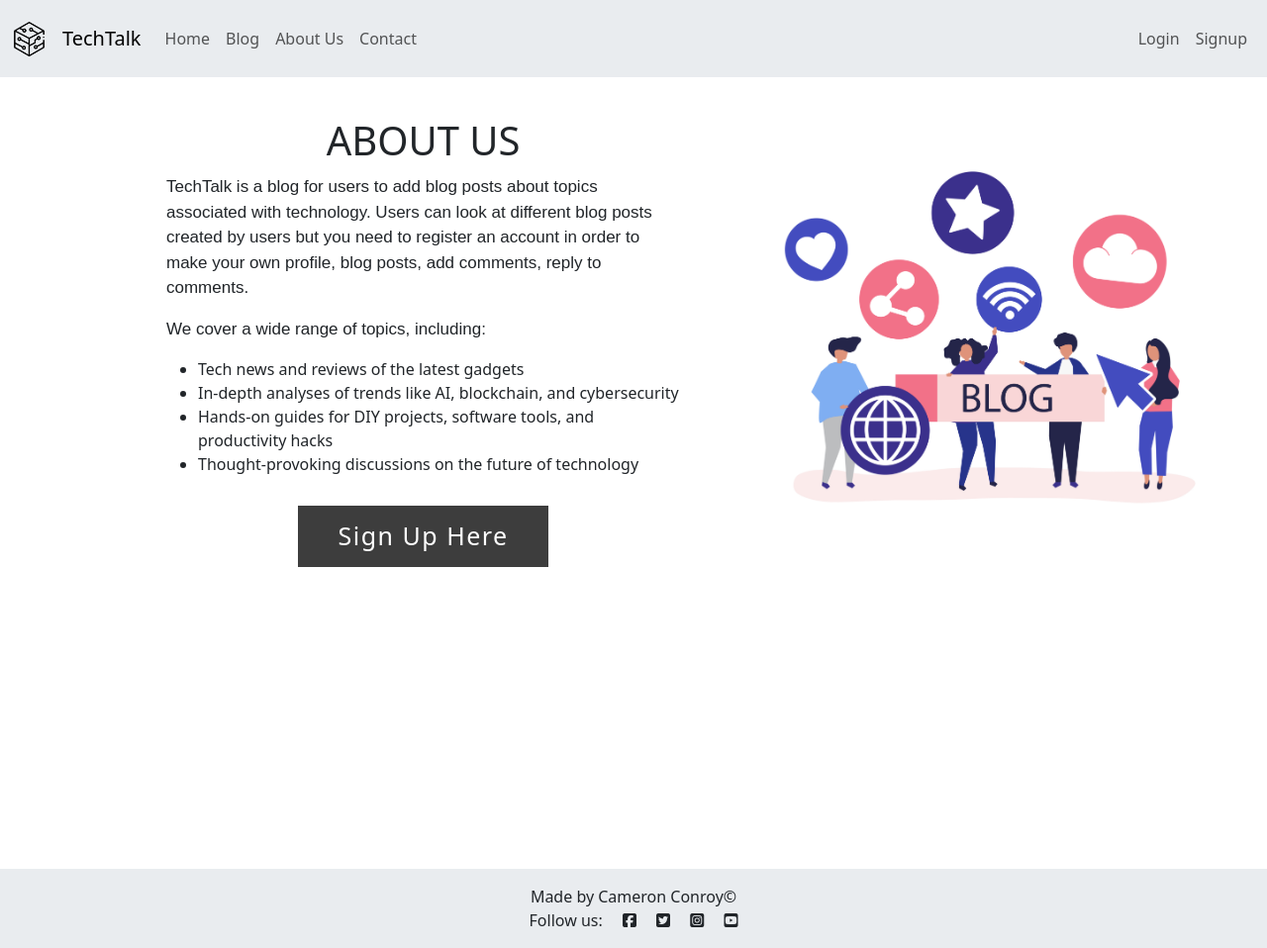
After one commit to Cam-4587/TechTalk, a Django app: page /about/about-us/ in a window 1280 px wide. The commit adds this page. Shown: the whole page at 99% size. Run offline with Django 4.2, Linux system fonts and the light colour scheme; some libraries are stand-ins or nearby versions.

Commit message:
Add about page with link to Signup page

```diff
--- /dev/null
+++ b/about/templates/about/about_us.html
@@ -0,0 +1,35 @@
+{% extends 'base.html' %}
+{% load static %}
+{% url 'account_signup' as signup_url %}
+{% block content %}
+<div class="about-us-section">
+    <div class="about-us-container">
+        <div class="about-us-content-section">
+            <div class="about-us-title">
+                <h1>About Us</h1>
+            </div>
+            <div class="about-us-content">
+                <p>TechTalk is a blog for users to add blog posts about topics associated with technology. Users can
+                    look at different blog posts created by users
+                    but you need to register an account in order to make your own profile, blog posts, add comments,
+                    reply to comments.</p>
+                <p>We cover a wide range of topics, including:</p>
+                <ul>
+                    <li>Tech news and reviews of the latest gadgets</li>
+                    <li>In-depth analyses of trends like AI, blockchain, and cybersecurity</li>
+                    <li>Hands-on guides for DIY projects, software tools, and productivity hacks</li>
+                    <li>Thought-provoking discussions on the future of technology</li>
+                </ul>
+                {% if not user.is_authenticated %}
+                <div class="about-us-button">
+                    <a href="{% url 'account_signup' %}">Sign Up Here</a>
+                </div>
+                {% endif %}
+            </div>
+        </div>
+    </div>
+    <div class="about-us-image-section">
+        <img src="{% static 'images/59869.jpg' %}" alt="about-us-image">
+    </div>
+</div>
+{% endblock %}
--- a/about/urls.py
+++ b/about/urls.py
@@ -4,5 +4,6 @@ from . import views
 urlpatterns = [
     path('profile/', views.profile, name='users-profile'),
     path('update-profile/', views.UpdateProfile, name ='update-profile'),
-    path('delete-profile/', views.DeleteProfile, name ='delete-profile')
+    path('delete-profile/', views.DeleteProfile, name ='delete-profile'),
+    path('about-us/', views.AboutUs, name = 'about-us')
 ]
--- a/about/views.py
+++ b/about/views.py
@@ -65,3 +65,7 @@ def DeleteProfile(request):
         profile.delete()
         return redirect('users-profile')
     return render(request, "about/profile_delete.html")
+
+
+def AboutUs(request):
+    return render(request, "about/about_us.html")
--- a/blog/templates/blog/comment_delete.html
+++ b/blog/templates/blog/comment_delete.html
@@ -8,9 +8,9 @@
                         <h6>{{comment.author}} @{{ comment.created_on}}</h6>
                         <p>"{{comment.content}}"</p>
                         <div class="d-flex pt-3 gap-3">
-                                <button type="submit">Yes, delete</button>
-                                <button>
-                                        <a class="text-decoration-none text-dark"
+                                <button class="btn btn-secondary" type="submit">Yes, delete</button>
+                                <button class="btn btn-secondary">
+                                        <a class="text-decoration-none text-light"
                                                 href="{% url 'post_blog' post.slug %}">No,
                                                 cancel</a>
                                 </button>
--- a/blog/templates/blog/post_blog.html
+++ b/blog/templates/blog/post_blog.html
@@ -37,7 +37,7 @@
                             <h4>Post your comment:</h4>
                             {% csrf_token %}
                             {{comment_form.as_p}}
-                            <button class="block reply-button comment-button " type="submit">Add Comment
+                            <button class="block reply-button comment-reply-button" type="submit">Add Comment
                             </button>
                         </div>
                     </div>
--- a/blog/templates/blog/reply.html
+++ b/blog/templates/blog/reply.html
@@ -21,7 +21,7 @@
             <div>
                 <a class="cursor-pointer" href="{% url 'reply-delete' reply.id %}" hx-target="#reply-{{ reply.id }}"
                     hx-swap="outerHTML">
-                    <button class="block" type="submit">Delete</button>
+                    <button class="block comment-reply-button" type="submit">Delete</button>
                 </a>
             </div>
             {% endif %}
--- a/blog/templates/blog/reply_delete.html
+++ b/blog/templates/blog/reply_delete.html
@@ -9,9 +9,9 @@
                     <h6>{{reply.author}} @{{ reply.created_on}}</h6>
                     <p>"{{reply.content}}"</p>
                     <div class="d-flex pt-3 gap-3">
-                            <button type="submit">Yes, delete</button>
-                            <button>
-                                    <a class="text-decoration-none text-dark"
+                            <button  class="btn btn-secondary" type="submit">Yes, delete</button>
+                            <button class="btn btn-secondary">
+                                    <a class="text-decoration-none text-light"
                                             href="{% url 'post_blog' post.slug %}">No,
                                             cancel</a>
                             </button>
--- a/static/css/style.css
+++ b/static/css/style.css
@@ -283,6 +276,67 @@ button:active {
   color: #fff;
 }
 
+/*About us Page*/
+
+.about-us-section {
+  width: 100%;
+  min-height: 100vh;
+}
+
+.about-us-container {
+  width: 80%;
+  display: block;
+  margin: auto;
+  padding: 40px;
+}
+
+.about-us-content-section {
+  float: left;
+  width: 55%;
+}
+
+.about-us-image-section {
+  float: right;
+  width: 40%;
+}
+
+.about-us-image-section img {
+  width: 90%;
+  height: auto;
+}
+
+.about-us-title {
+  text-align:center;
+  text-transform: uppercase;
+  font-size: 28px;
+}
+
+
+.about-us-content p {
+  margin-top: 10px;
+  font-family: sans-serif;
+  font-size: 17px;
+}
+
+.about-us-button {
+  margin-top: 30px;
+  display: flex;
+  justify-content: center;
+}
+
+.about-us-button a {
+  background-color: #3d3d3d;
+  padding: 12px 40px;
+  text-decoration: none;
+  color: #fff;
+  font-size: 25px;
+  letter-spacing: 1.5px;
+}
+
+.about-us-button a:hover {
+  background-color: #a52a2a;
+  color: #fff;
+}
 
 /*Media queries for mobile styling*/
 
--- a/templates/base.html
+++ b/templates/base.html
@@ -52,6 +52,9 @@
                         <a class="nav-link" href="#">Blog</a>
                     </li>
                     <li class="nav-item">
+                        <a class="nav-link" href="{% url 'about-us' %}">About Us</a>
+                    </li>
+                    <li class="nav-item">
                         <a class="nav-link" href="#">Contact</a>
                     </li>
                     {% if user.is_authenticated %}
```
Also changed, not shown: other parts of static/css/style.css (+48 -13 lines), blog/templates/blog/comment.html (+6 -7 lines).
